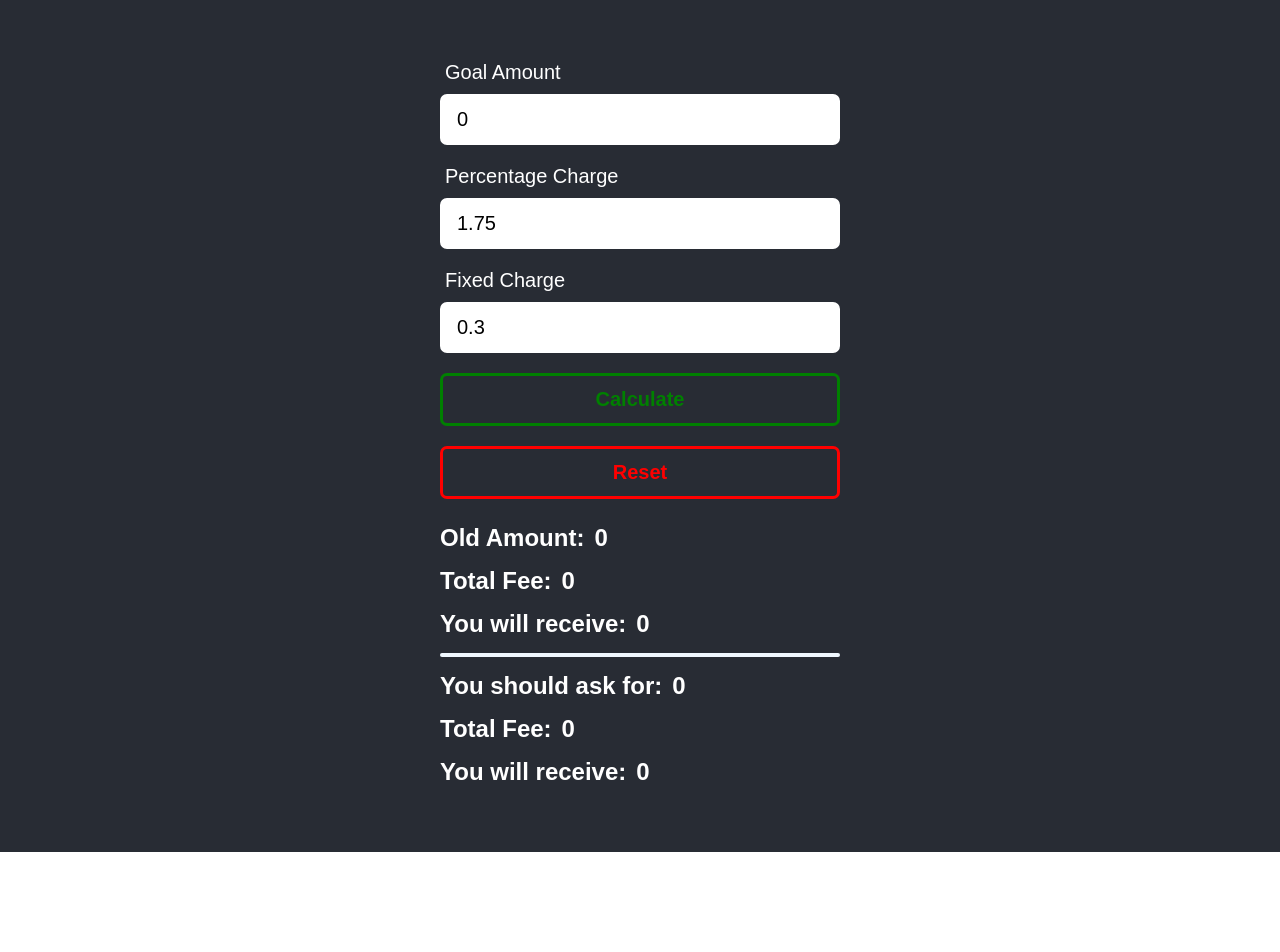
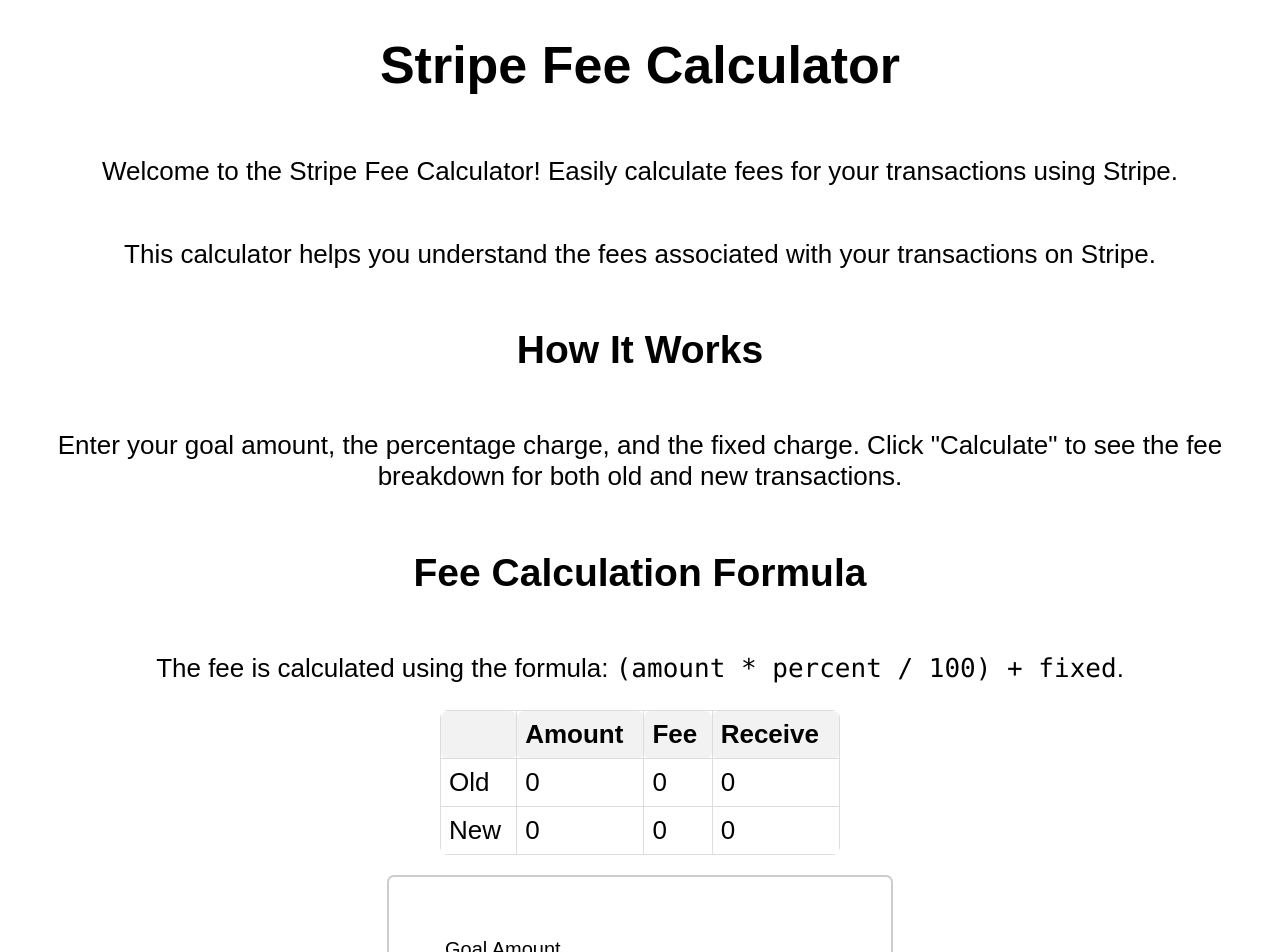
Before and after one commit to gagancodes99/stripe-fee-calculator, a React (Create React App) app: page / in a window 1280 px wide. Shown: the top 952 px of the page. Before the commit the page ends 852 px from the top, so only its background shows below. Built offline with nearby package versions, Linux system fonts and the light colour scheme.

Commit message:
updated in app

```diff
--- a/src/App.css
+++ b/src/App.css
@@ -4,14 +4,14 @@
 
 
 .App-header {
-  background-color: #282c34;
+  background-color: #fff;
   min-height: 100vh;
   display: flex;
   flex-direction: column;
   align-items: center;
   justify-content: center;
   font-size: calc(10px + 2vmin);
-  color: white;
+  color: #000;
   font-family: 'Rubik', sans-serif;
 }
 
@@ -19,10 +19,13 @@
   color: #61dafb;
 }
 .inpt-cont{
+  border: 2px #ccc solid;
+  border-radius:7px;
   display: grid;
   width: 92%;
   max-width: 400px;
   padding: 4% 4%;
+  margin-bottom:20px;
 }
 .inpt-cont label{
   font-size: 20px;
@@ -34,7 +37,7 @@
   margin: 10px 0 10px 0;
   padding: 12px 15px;
   border-radius: 7px;
-  border: 2px white solid;
+  border: 2px #ccc solid;
   font-size: 20px;
   /* background-color: transparent; */
   /* color: white;  */
@@ -46,37 +49,50 @@
   margin: 10px 0;
   font-size: 20px;
   font-weight: bold;
-  background-color: transparent;
+  /* background-color: transparent; */
 }
 .calculate{
-  color: green;
-  border: 3px green solid;
+  color: #fff;
+  border: 2px #59adf7 solid;
+  background: #59adf7
 }
 .reset{
-  color: red;
-  border: 3px red solid;
+  color: #fff;
+  border: 2px #aaa solid;
+  background: #aaa
 }
-.text-cont{
-  /* display: flex; */
-  flex-wrap: wrap;
+table {
+  width: 100%;
+  max-width: 400px;
+  border-collapse: collapse;
+  margin-bottom: 20px;
+  border-radius: 8px;
+  overflow: hidden;
 }
-.text-1{
+
+th, td {
+  border: 1px solid #ddd;
+  border-radius: 7px;
+  padding: 8px;
   text-align: left;
-  margin: 10px 0 10px 0;
 }
-.text-1 p{
-  margin: 15px 0;
-  font-size: 24px;
-  font-weight: bolder;
+
+th {
+  background-color: #f2f2f2;
+}
+
+.text-cont {
   display: flex;
+  justify-content: space-around;
+  margin-bottom: 20px;
 }
-span{
-  margin-left: 10px;
-  font-size: 24px;
-  font-weight: bolder;
+
+.text-1 {
+  text-align: center;
 }
-.line{
-  padding: 2px;
-  background-color: aliceblue;
-  border-radius: 20px;
+
+.line {
+  border: 1px solid #ddd;
+  height: 50px;
+  margin: auto;
 }
--- a/src/App.js
+++ b/src/App.js
@@ -1,51 +1,92 @@
-import { Component} from 'react';
+import React, { Component } from 'react';
 import './App.css';
 
 const initialState = {
-  askAmount:0.00,
-  totalFeeNew:0.00,
-  receiveAmountNew:0.00,
-  receiveAmountOld:0.00,
-  totalFeeOld:0.00,
-  goal:0.00,
-  percent:1.75,
-  fixed:0.30
-}
+  askAmount: 0.00,
+  totalFeeNew: 0.00,
+  receiveAmountNew: 0.00,
+  receiveAmountOld: 0.00,
+  totalFeeOld: 0.00,
+  goal: 0.00,
+  percent: 1.75,
+  fixed: 0.30,
+};
+
 class App extends Component {
-  constructor(props){
-    super(props)
-    this.state = initialState
+  constructor(props) {
+    super(props);
+    this.state = initialState;
   }
 
   calculate = () => {
-    // console.log(this.state)
-    let askAmount = (this.state.goal + this.state.fixed ) / (1 - (this.state.percent/100))
-    console.log('To ask: '+askAmount)
-    let totalFeeNew = (askAmount*(this.state.percent/100))+this.state.fixed
-    console.log('New Total Fee: '+totalFeeNew)
-    let receiveAmountNew = askAmount - totalFeeNew
-    console.log('New Receive amount: '+receiveAmountNew)
-
-    let totalFeeOld = (this.state.goal*(this.state.percent/100))+this.state.fixed
-    console.log('Old Total Fee: '+totalFeeOld)
-    let receiveAmountOld = this.state.goal - totalFeeOld
-    console.log('Old Receive amount: '+receiveAmountOld)
+    let askAmount = (this.state.goal + this.state.fixed) / (1 - this.state.percent / 100);
+    let totalFeeNew = askAmount * (this.state.percent / 100) + this.state.fixed;
+    let receiveAmountNew = askAmount - totalFeeNew;
+    let totalFeeOld = this.state.goal * (this.state.percent / 100) + this.state.fixed;
+    let receiveAmountOld = this.state.goal - totalFeeOld;
 
     this.setState({
-      askAmount:askAmount.toFixed(2),
-      totalFeeNew:totalFeeNew.toFixed(2),
-      receiveAmountNew:receiveAmountNew.toFixed(2),
-      totalFeeOld:totalFeeOld.toFixed(2),
-      receiveAmountOld:receiveAmountOld.toFixed(2)
-    })
-  }
+      askAmount: askAmount.toFixed(2) || 0.00,
+      totalFeeNew: totalFeeNew.toFixed(2) || 0.00,
+      receiveAmountNew: receiveAmountNew.toFixed(2) || 0.00,
+      totalFeeOld: totalFeeOld.toFixed(2) || 0.00,
+      receiveAmountOld: receiveAmountOld.toFixed(2) || 0.00,
+    });
+  };
+
   reset = () => {
-    this.setState(initialState)
-  }
-  render(){
+    this.setState(initialState);
+  };
+
+  render() {
     return (
       <div className="App">
         <div className="App-header">
+
+          <h1>Stripe Fee Calculator</h1>
+          <p>
+            Welcome to the Stripe Fee Calculator! Easily calculate fees for your transactions
+            using Stripe.
+          </p>
+          <p>
+            This calculator helps you understand the fees associated with your transactions on
+            Stripe.
+          </p>
+
+          <h2>How It Works</h2>
+          <p>
+            Enter your goal amount, the percentage charge, and the fixed charge. Click "Calculate"
+            to see the fee breakdown for both old and new transactions.
+          </p>
+
+          <h2>Fee Calculation Formula</h2>
+          <p>
+            The fee is calculated using the formula: <code>(amount * percent / 100) + fixed</code>.
+          </p>
+
+          <table>
+          <tbody>
+          <tr>
+            <th></th>
+            <th>Amount</th>
+            <th>Fee</th>
+            <th>Receive</th>
+          </tr>
+          <tr>
+            <td>Old</td>
+            <td>{this.state.goal}</td>
+            <td>{this.state.totalFeeOld}</td>
+            <td>{this.state.receiveAmountOld}</td>
+          </tr>
+          <tr>
+            <td>New</td>
+            <td>{this.state.askAmount}</td>
+            <td>{this.state.totalFeeNew}</td>
+            <td>{this.state.receiveAmountNew}</td>
+          </tr>
+          </tbody>
+        </table>
+
             <form className="inpt-cont" onSubmit={(e)=>{e.preventDefault()}}>
               <label>Goal Amount</label>
               <input
@@ -80,20 +121,24 @@
              <button className="reset" onClick={this.reset}>
                Reset
              </button>
-              <div className="text-cont">
-                <div className="text-1">
-                  <p>Old Amount: <span>{this.state.goal}</span></p>
-                  <p>Total Fee: <span>{this.state.totalFeeOld}</span></p>
-                  <p>You will receive: <span>{this.state.receiveAmountOld}</span></p>
-                </div>
-                <div className="line"></div>
-                <div className="text-1">
-                  <p>You should ask for: <span>{this.state.askAmount}</span></p>
-                  <p>Total Fee: <span>{this.state.totalFeeNew}</span></p>
-                  <p>You will receive: <span>{this.state.receiveAmountNew}</span></p>
-                </div>
-              </div>
             </form>
+
+          <div className="faq-section">
+            <h2>FAQs</h2>
+            <p>
+              <strong>Q:</strong> How do I use this calculator?
+            </p>
+            <p>
+              <strong>A:</strong> Simply enter your goal amount, percentage charge, and fixed charge.
+              Click "Calculate" to see the fee breakdown.
+            </p>
+            {/* Add more FAQs as needed */}
+          </div>
+
+          <div className="share-links">
+            <h2>Share This Page</h2>
+            {/* Add social media share links */}
+          </div>
         </div>
       </div>
     );
```
